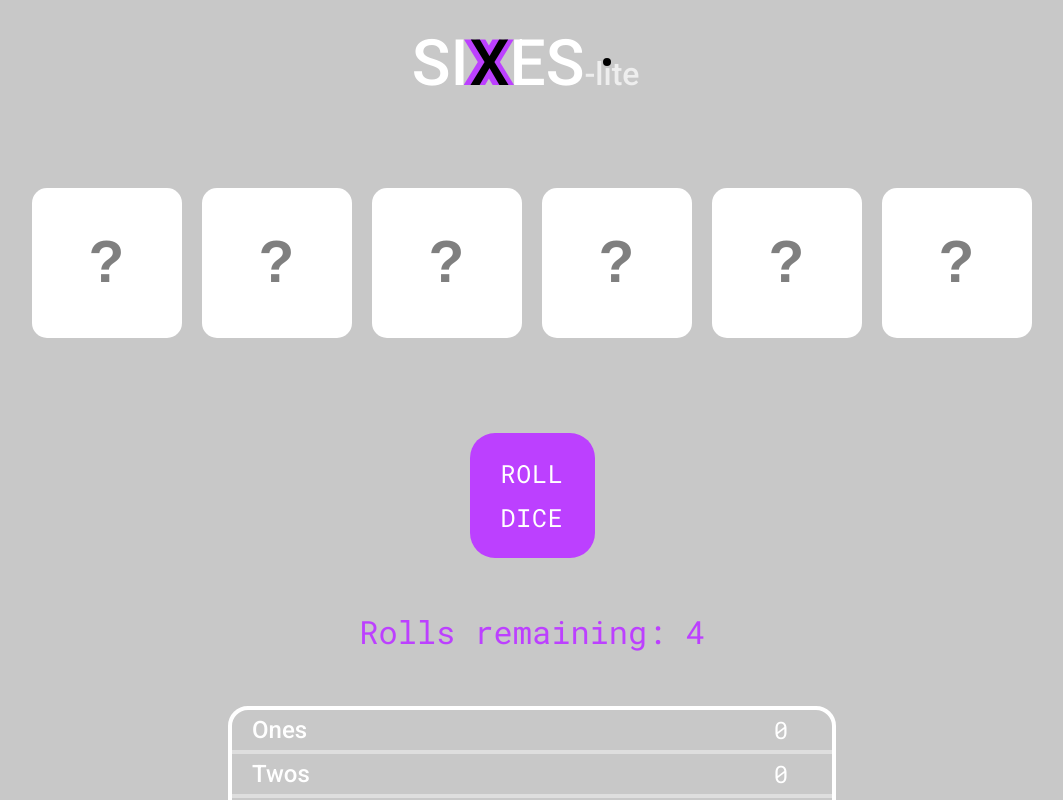
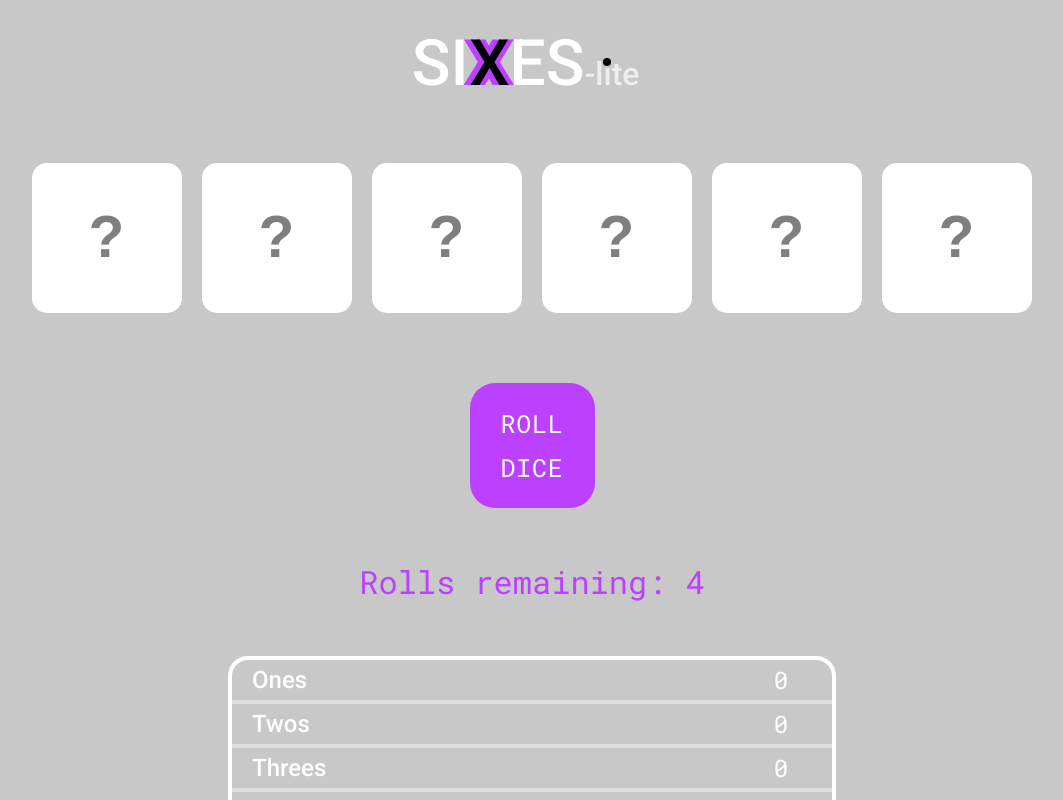
Before and after one commit to chriskstaton/SIXXES, a React (Vite) app: page / in a window 1280 px wide. Shown: the top 800 px of the page, without its empty margins (108-1171 px from the left). Built offline with nearby package versions, Linux system fonts and the light colour scheme.

Commit message:
Update DiceRoller.scss

```diff
--- a/src/DiceRoller.scss
+++ b/src/DiceRoller.scss
@@ -1,8 +1,8 @@
 $dice-dimensions: 150px;
 
 .dice-container {
-	margin-top: 50px;
-	margin-bottom: 50px;
+	margin-top: 25px;
+	margin-bottom: 25px;
 }
 
 .dice-static {
```
